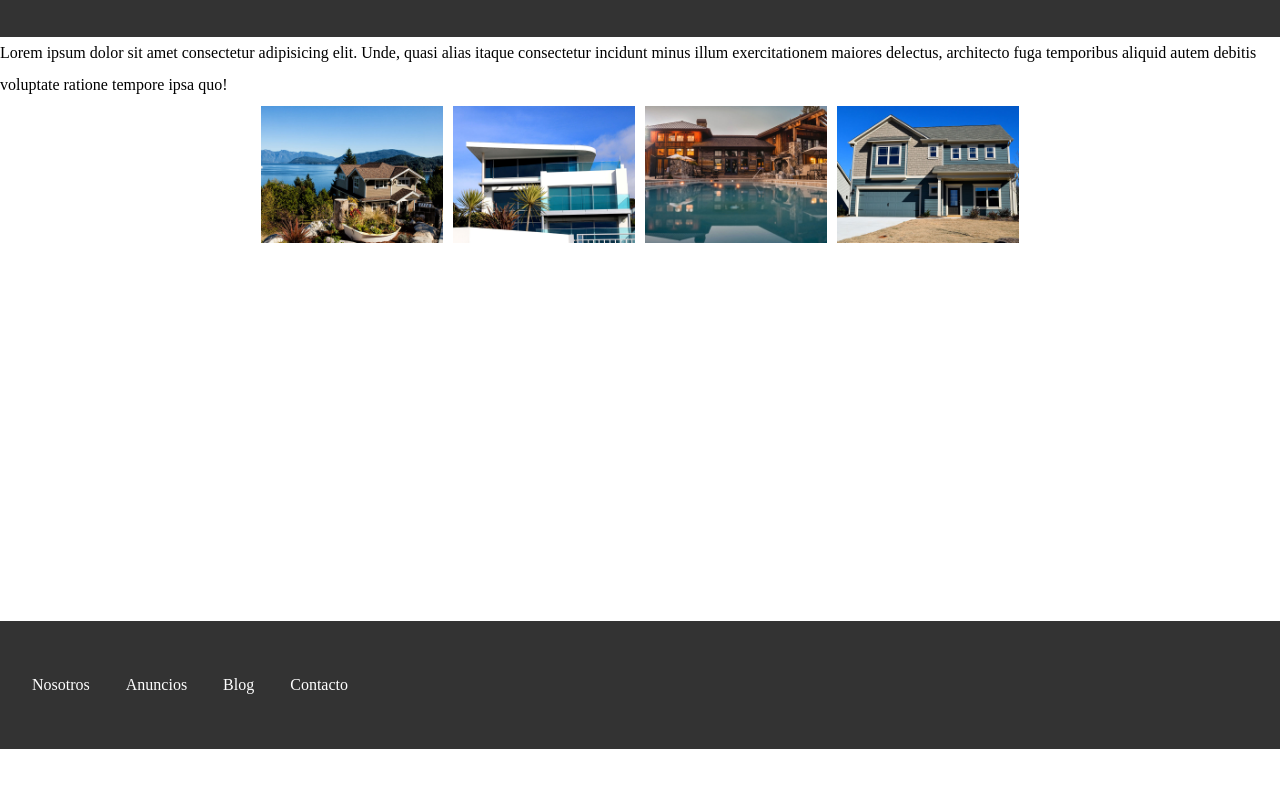
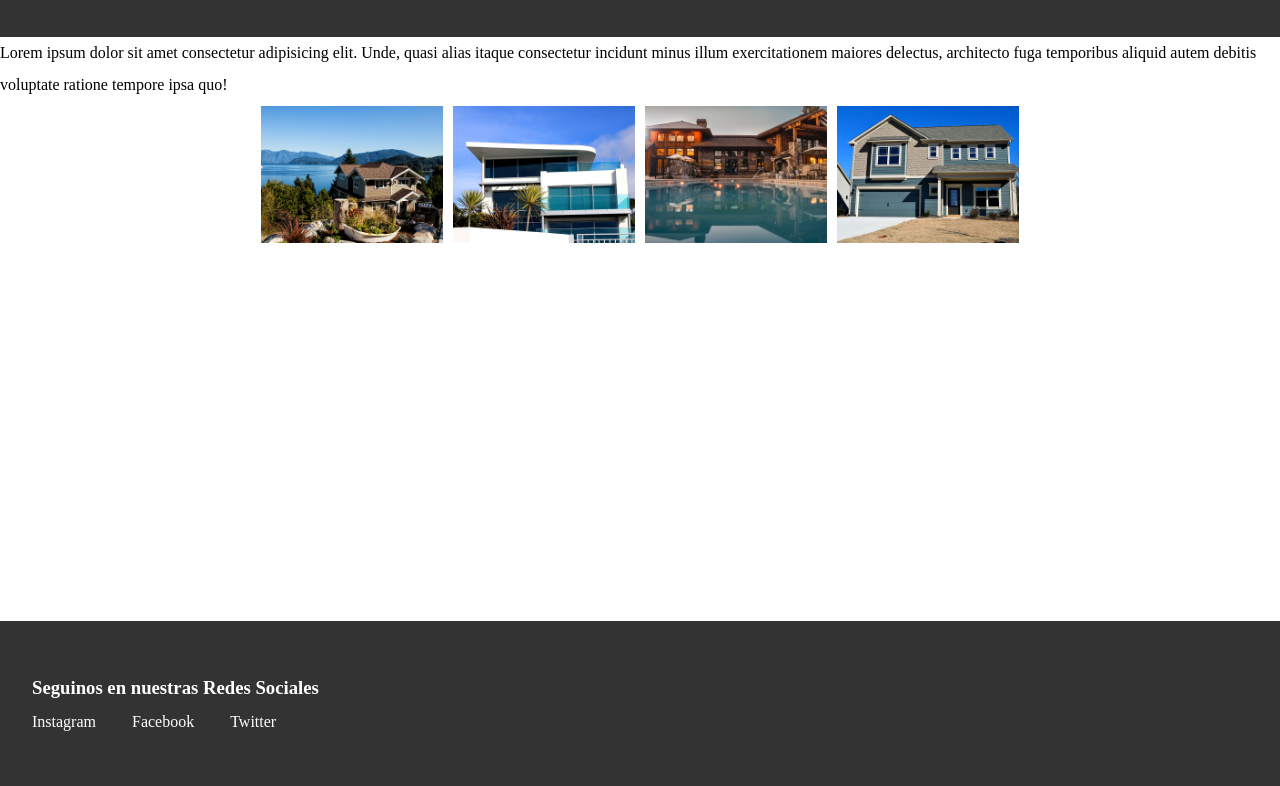
Before and after one commit to Nicouicich/Inmobiliaria---CoderHouse, a plain HTML site: page anuncios.html in a window 1280 px wide. Shown: the part 140-926 px from the top of the page. Before the commit the page ends 889 px from the top, so only its background shows below. Drawn offline with Linux system fonts and the light colour scheme.

Commit message:
Agrego las redes sociales al footer

```diff
--- a/anuncios.html
+++ b/anuncios.html
@@ -50,15 +50,16 @@
     <footer class="site-footer">
         <div class="contenedor contenedor-footer">
             <nav class="navegacion">
-                <ol>
-                    <li><a href="nosotros.html">Nosotros</a></li>
-                    <li><a href="anuncios.html">Anuncios</a></li>
-                    <li><a href="blog.html">Blog</a></li>
-                    <li><a href="contacto.html">Contacto</a></li>
+                <h3>Seguinos en nuestras Redes Sociales</h3>
+              <ol>
+                  <li><a href="https://www.instagram.com/">Instagram</a></li>
+                  <li><a href="https://www.facebook.com/">Facebook</a></li>
+                  <li><a href="https://twitter.com/">Twitter</a></li>
                 </ol>
             </nav>
-        </div>
-    </footer>
+          </div>
+      </footer>
+
 </body>
 
 </html>
```
Also changed, not shown: blog.html (+2 -0 lines), contacto.html (+1 -0 lines).
